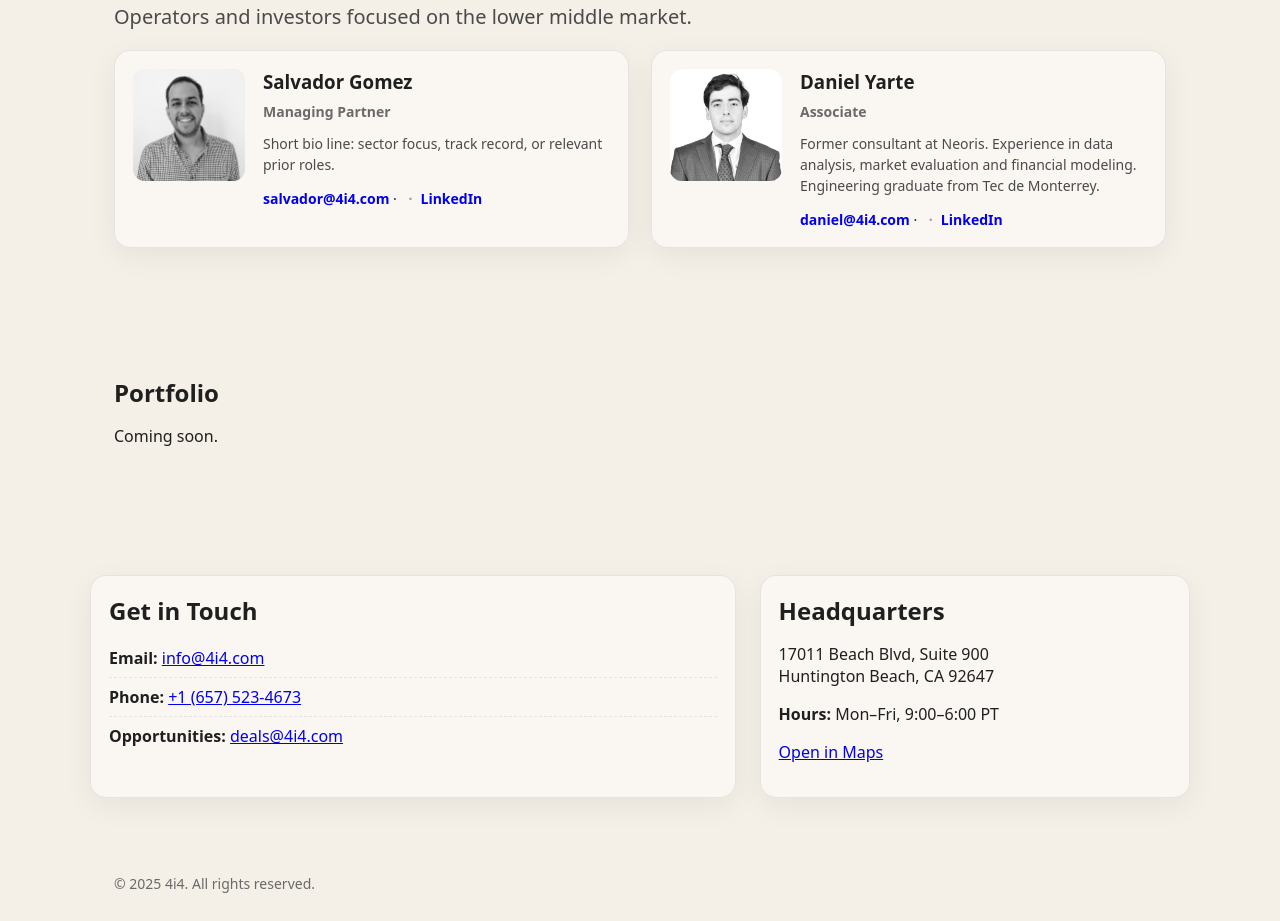
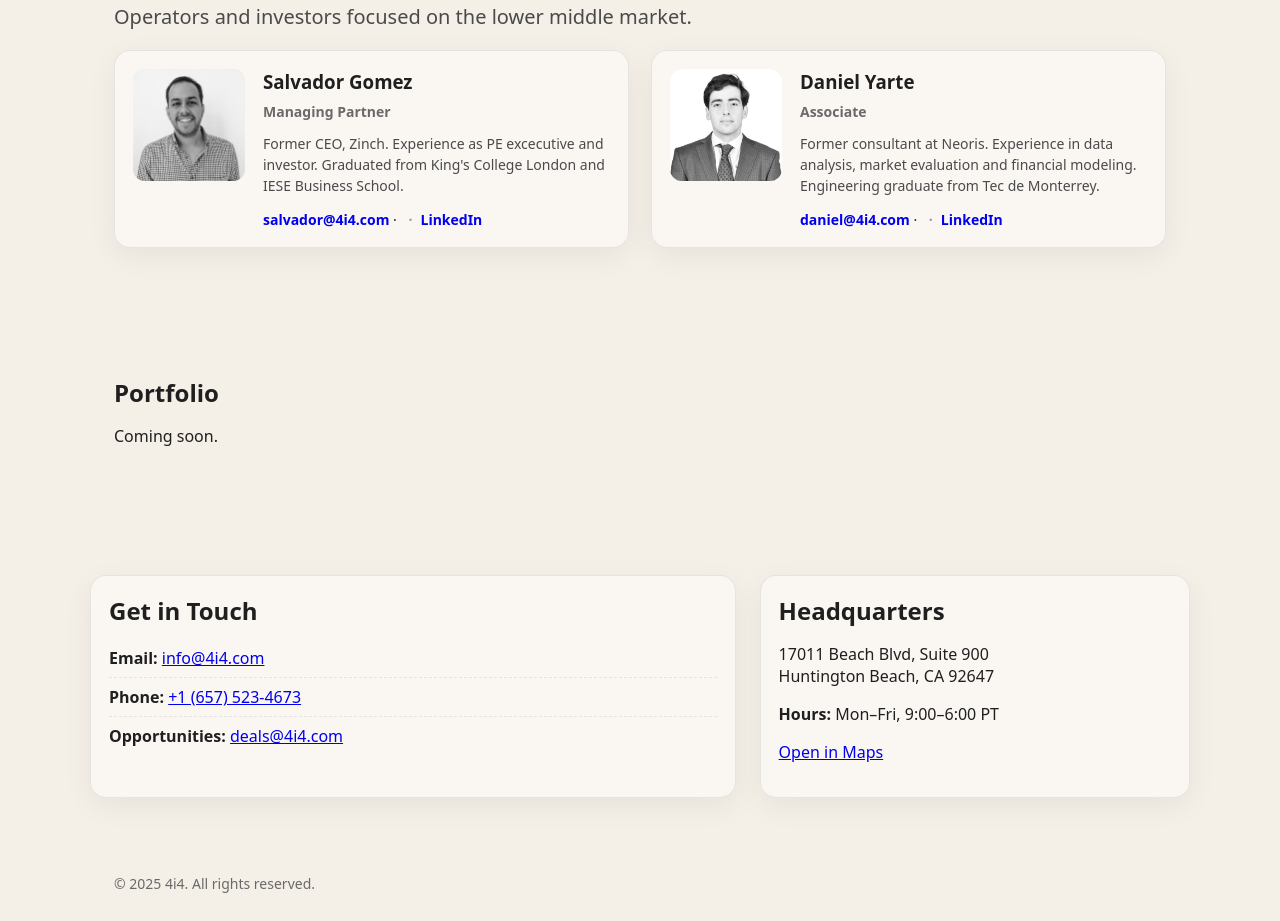
Before and after one commit to lemmenmeyer/4i4-landing, a plain HTML site: page index.html in a window 1280 px wide. Shown: the part 992-1913 px from the top of the page. Drawn offline with Linux system fonts and the light colour scheme.

Commit message:
Update index.html

```diff
--- a/index.html
+++ b/index.html
@@ -164,7 +164,7 @@
             <img src="Salvadorfoto.jpeg" alt="Salvador Gomez">
             <h3>Salvador Gomez</h3>
             <div class="role">Managing Partner</div>
-            <p>Short bio line: sector focus, track record, or relevant prior roles.</p>
+            <p>Former CEO, Zinch. Experience as PE excecutive and investor. Graduated from King's College London and IESE Business School.</p>
             <p><a href="mailto:salvador@4i4.com">salvador@4i4.com</a> · <a href="https://www.linkedin.com/in/salvador-gomez-458509a/" target="_blank" rel="noreferrer">LinkedIn</a></p>
           </article>
 
```
